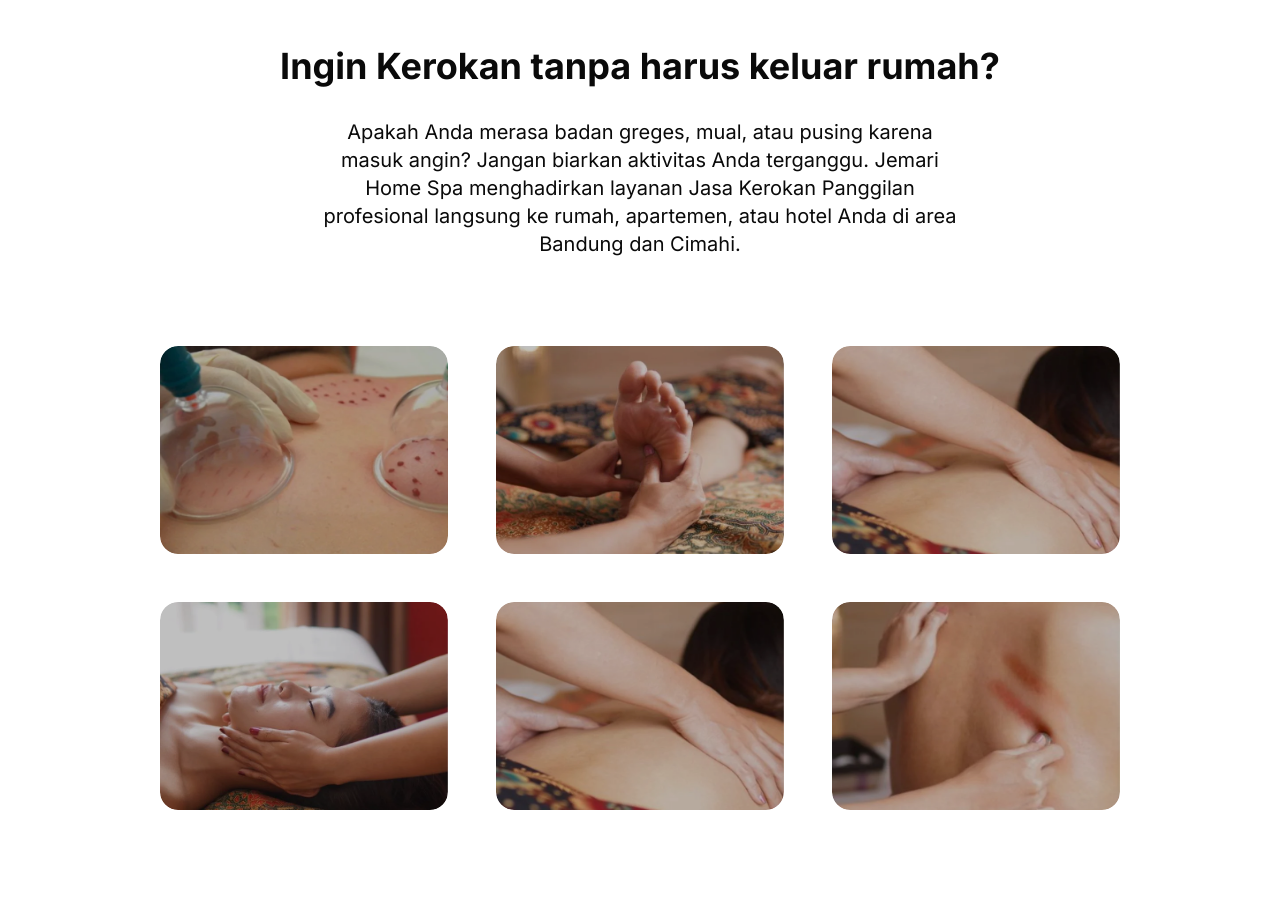
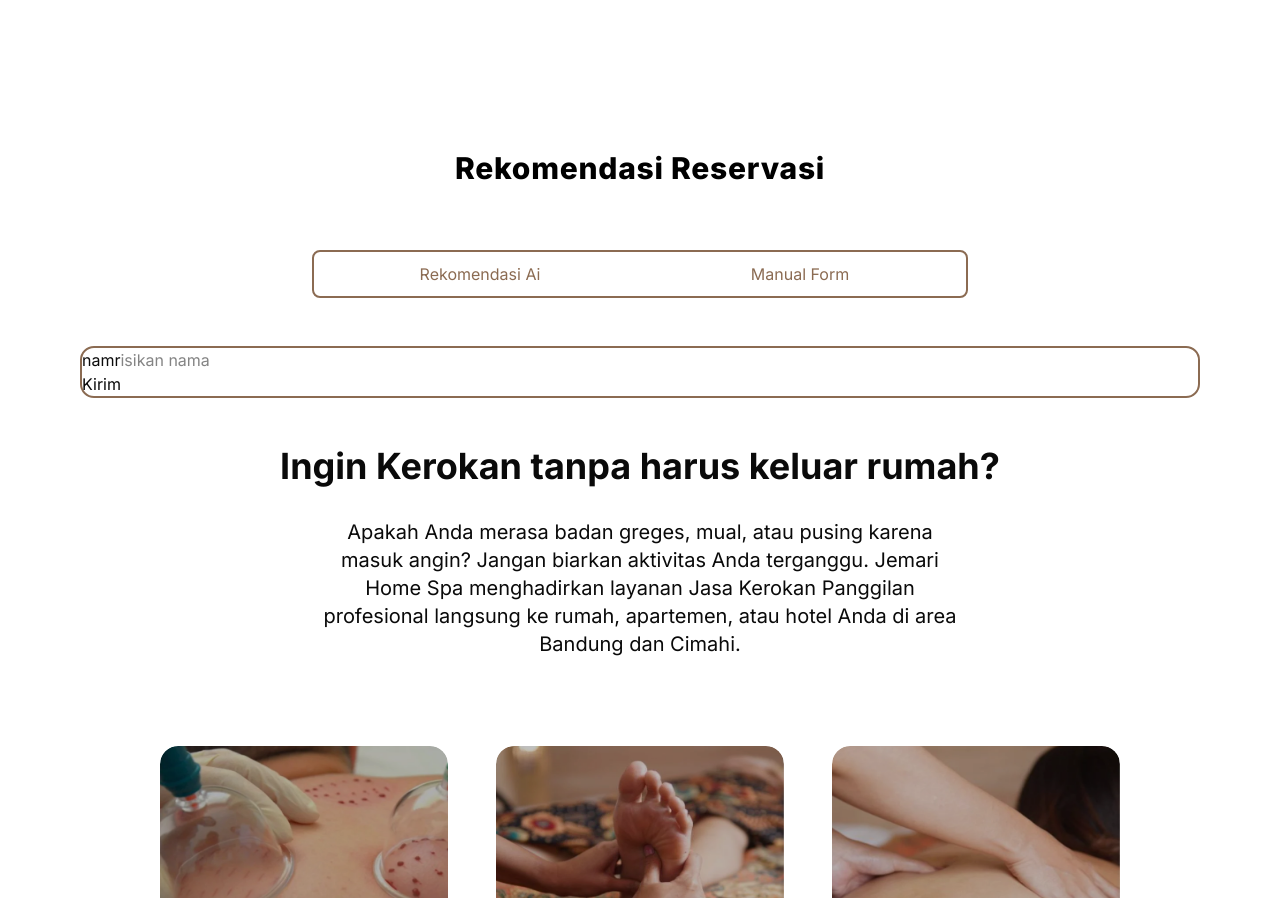
Before and after one commit to Indrawan-maker/hackathon-umkt, a Next.js app: page / in a window 1280 px wide. Shown: the part 802-1700 px from the top of the page. Built offline with nearby package versions, Linux system fonts and the light colour scheme.

Commit message:
add selector tab

```diff
--- a/components/atoms/Navbar/index.tsx
+++ b/components/atoms/Navbar/index.tsx
@@ -15,6 +15,7 @@ import Link from "next/link"
 import { useEffect, useState } from 'react';
 import { CiMenuBurger } from 'react-icons/ci';
 
+const SHEET_SIDES = ["top", "right", "bottom", "left"] as const
 
 
 
@@ -35,7 +36,7 @@ export default function Navbar() {
 
     return (
         <nav
-            className={`bg-neutral-primary fixed w-full z-20 top-0 start-0 border-b border-default transition-all duration-500 ${isScrolled ? 'backdrop-blur-sm bg-opacity-95' : ''}`}
+            className={`bg-neutral-primary fixed w-full z-20 top-0 start-0 transition-all duration-700 ${isScrolled ? 'backdrop-blur-sm bg-opacity-95 border-b border-default' : ''}`}
         >
             <div className="max-w-screen-xl flex flex-wrap items-center justify-between mx-auto p-4 text-[#B7A997]">
                 <Link href="#" className="flex items-center space-x-3 rtl:space-x-reverse">
@@ -44,9 +45,33 @@ export default function Navbar() {
                 </Link>
                 <div className="inline-flex md:order-2 space-x-3 md:space-x-0 rtl:space-x-reverse">
                     <button type="button" className="hover:bg-brand-strong box-border border border-transparent cursor-pointer font-medium leading-5 rounded-base text-sm px-3 py-2 focus:outline-none">Reservasi Sekarang!</button>
-                    <button className='inline-flex items-center p-2 w-11 h-11 justify-center text-sm text-body rounded-base md:hidden hover:bg-neutral-secondary-soft hover:text-heading focus:outline-none focus:ring-2 focus:ring-neutral-tertiary'>
-                        <CiMenuBurger className='w-full h-full' />
-                    </button>
+                    <Sheet>
+                        <SheetTrigger>
+                            <button className='inline-flex items-center p-2 w-11 h-11 justify-center text-sm text-body rounded-base md:hidden hover:bg-neutral-secondary-soft hover:text-heading focus:outline-none focus:ring-2 focus:ring-neutral-tertiary'>
+                                <CiMenuBurger className='w-full h-full' />
+                            </button>
+                        </SheetTrigger>
+
+                        <SheetContent side='left' className='bg-[#F5E6C8]'>
+                            <SheetHeader>
+                                <SheetTitle>
+                                    <Image src={logo} width={80} height={60} alt='logo spa' />
+                                </SheetTitle>
+                            </SheetHeader>
+                            <div>
+                                isi
+                            </div>
+                            <SheetFooter>
+                                <button>@Home Spa</button>
+
+                                <SheetClose asChild>
+                                    <button>
+                                        Cancel
+                                    </button>
+                                </SheetClose>
+                            </SheetFooter>
+                        </SheetContent>
+                    </Sheet>
                 </div>
                 <div className="items-center justify-between hidden w-full md:flex md:w-auto md:order-1" id="navbar-cta">
                     <ul className="font-medium flex flex-col p-4 md:p-0 mt-4 border border-default rounded-base bg-neutral-secondary-soft md:flex-row md:space-x-8 rtl:space-x-reverse md:mt-0 md:border-0 md:bg-neutral-primary">
--- a/components/atoms/ServiceSelectorAiForm/index.tsx
+++ b/components/atoms/ServiceSelectorAiForm/index.tsx
@@ -2,9 +2,15 @@ export default function ServiceSelectorAiForm() {
 
     return (
         <>
-            <main>
-                ini ai form
-            </main>
+        <form action="">
+            <div>
+            <label htmlFor="">namakkkk</label>
+            <input type="text" placeholder="isikan nama"/>
+            </div>
+            <div>
+                <button type="submit">Kirim</button>
+            </div>
+        </form>
         </>
     )
 }
--- a/components/atoms/ServiceSelectorHeader/index.tsx
+++ b/components/atoms/ServiceSelectorHeader/index.tsx
@@ -1,3 +1,4 @@
+"use client"
 import ServiceSelectorValue from "@/components/atoms/ServiceSelectorValue";
 import { useState } from 'react'
 
@@ -5,38 +6,40 @@ export default function ServiceSelectorHeader() {
  const [isButtonClick, setIsButtonClick] = useState('work')
 
     const WorkWhenClick = {
-        backgroundColor: isButtonClick === 'aiform' ? 'white' : 'black',
-        color: isButtonClick === 'aiform' ? 'black' : 'white'
+        backgroundColor: isButtonClick === 'aiform' ? '#C9A882' : 'white',
+        color: isButtonClick === 'aiform' ? 'white' : '#8B6B52'
     }
     const StudiesWhenClick = {
-        backgroundColor: isButtonClick === 'manualform' ? 'white' : 'black',
-        color: isButtonClick === 'manualform' ? 'black' : 'white'
+        backgroundColor: isButtonClick === 'manualform' ? '#C9A882' : 'white',
+        color: isButtonClick === 'manualform' ? 'white' : '#8B6B52'
     }
 
     return (
         <div className="flex justify-center items-center mt-32" translate="no">
-            <section className="justify-center w-90 md:w-160" id="experience">
-                <h1 className="mb-4 text-gray-300 text-xl tracking-widest">Rekomendasi AI</h1>
-
-                <section className="flex">
-                    <div className="flex justify-around cursor-pointer mb-3 rounded-md h-8 items-center w-80" style={WorkWhenClick}
+            <section className="w-90 md:w-280" id="experience">
+                <div className="flex justify-center mt-6 mb-12">
+                <h1 className="mb-4 flex text-black font-extrabold text-3xl tracking-wide">Rekomendasi Reservasi</h1>
+                </div>
+                <div className="mx-auto w-164 h-12 mb-12">
+                <section className="flex justify-center items-center border-2 border-[#8B6B52] rounded-md w-full h-full">
+                    <div className="flex justify-around cursor-pointer rounded-md h-8 items-center w-80" style={WorkWhenClick}
                     onClick={() => setIsButtonClick('aiform')}
                     >
                         <div className="cursor-pointer">
                             <button
-                                className="">Rekomendasi Ai</button>
+                                className="cursor-pointer">Rekomendasi Ai</button>
                         </div>
                     </div>
-                    <div className="flex justify-around cursor-pointer mb-3 rounded-md h-8 items-center w-80" style={StudiesWhenClick}
+                    <div className="flex justify-around cursor-pointer rounded-md h-8 items-center w-80" style={StudiesWhenClick}
                     onClick={() => setIsButtonClick('manualform')}
                     >
-                        <div className="">
+                        <div className="cursor-pointer">
                             <button
-                                className="">Manual Form</button>
-
+                                className="cursor-pointer">Manual Form</button>
                         </div>
                     </div>
                 </section>
+                    </div>
                 <ServiceSelectorValue setActiveTab={isButtonClick} />
             </section>
         </div>
--- a/components/atoms/ServiceSelectorValue/index.tsx
+++ b/components/atoms/ServiceSelectorValue/index.tsx
@@ -4,9 +4,9 @@ import  ServiceSelectorBasicForm  from '@/components/atoms/ServiceSelectorBasicF
 export default function ServiceSelectorValue({ setActiveTab }: { setActiveTab: string }) {
     return (
  <div>
-            <div className="flex md:grid md:w-full md:h-auto border-2 rounded-xl border-white">
+            <div className="flex md:grid md:w-full md:h-auto border-2 rounded-xl border-[#8B6B52]">
                 {
-                    setActiveTab === 'work' ?
+                    setActiveTab === 'aiform' ?
                         <>
                             <ServiceSelectorAiForm />
                         </>
--- a/components/moleculs/ServiceSelector/index.tsx
+++ b/components/moleculs/ServiceSelector/index.tsx
@@ -1,7 +1,9 @@
+import ServiceSelectorHeader from "@/components/atoms/ServiceSelectorHeader";
+
 export default function ServiceSelector() {
     return (
         <>
-
+        <ServiceSelectorHeader />
         </>
     )
 }
--- a/components/ui/sheet.tsx
+++ b/components/ui/sheet.tsx
@@ -72,10 +72,10 @@ function SheetContent({
           <SheetPrimitive.Close data-slot="sheet-close" asChild>
             <Button
               variant="ghost"
-              className="absolute top-3 right-3"
-              size="icon-sm"
+              className="absolute top-3 right-2 w-12 h-12"
             >
               <XIcon
+              className="size-7"
               />
               <span className="sr-only">Close</span>
             </Button>
```
